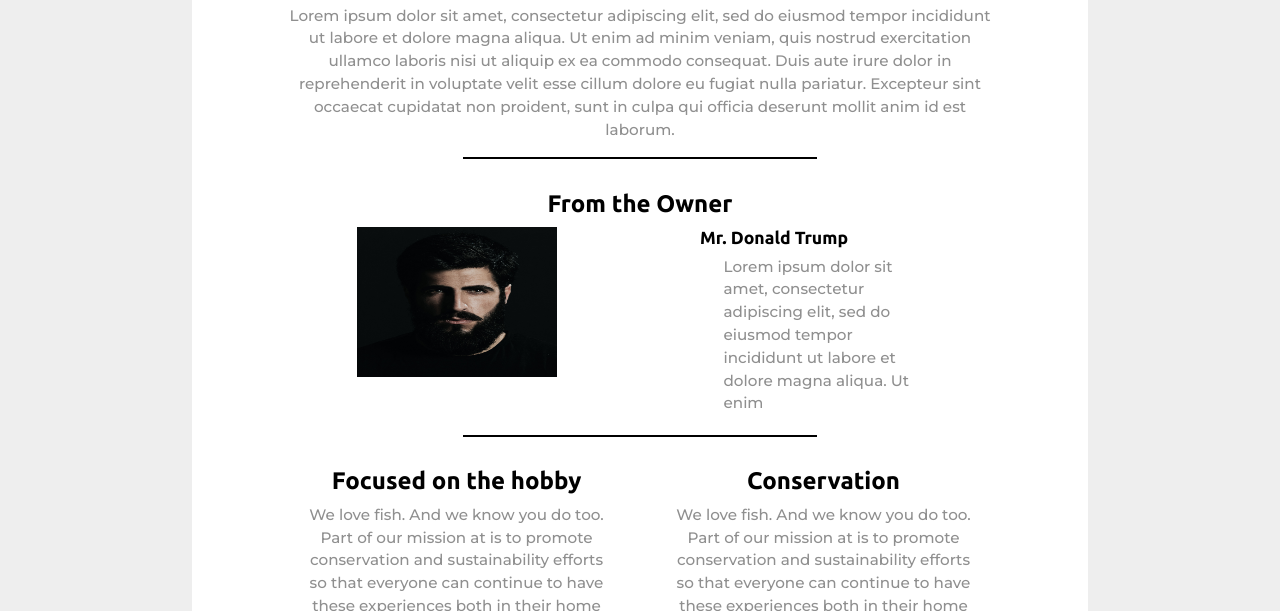
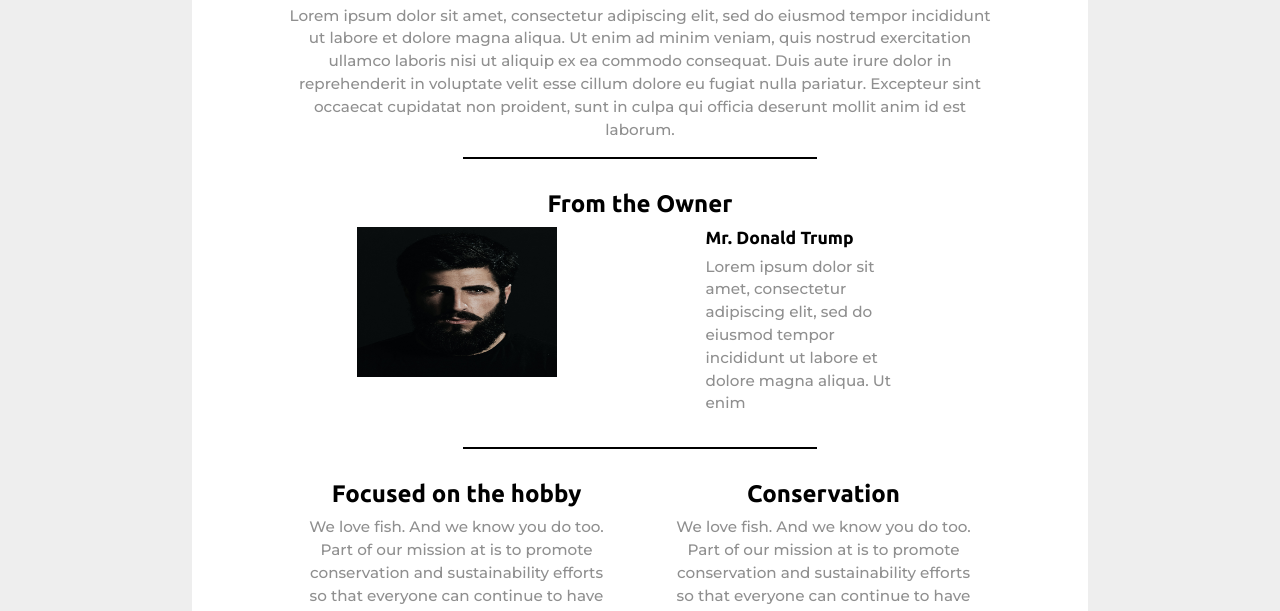
Before and after one commit to atharvaprabhune/Aquario, a plain HTML site: page aboutUs.html in a window 1280 px wide. Shown: the part 189-800 px from the top of the page. Drawn offline with Linux system fonts and the light colour scheme.

Commit message:
About Us owner info alignment done to left on Desktop v1.07 11.37pm

```diff
--- a/styles/customstyle/styles.css
+++ b/styles/customstyle/styles.css
@@ -361,12 +361,13 @@ em {
   color: black;
   font-family: "Ubuntu", sans-serif;
   text-align: left;
-  margin-left: 45px;
+  margin-left: 15%;
 }
 .about-us-owner-info {
   width: 200px;
-  margin: 1% auto;
+  margin-top: 1%;
   text-align: left;
+  margin-left: 15%;
 }
 .about-us-lorem-ipsum-info {
   padding: 0 20px;
@@ -391,8 +392,10 @@ hr {
     margin-right: 50px;
     margin-top: 1.5%;
     margin-bottom: 0;
+    margin-left: 45px;
   }
   .about-us-owner-info {
+    margin: 1% auto;
     text-align: center;
     line-height: 1.2;
   }
```
